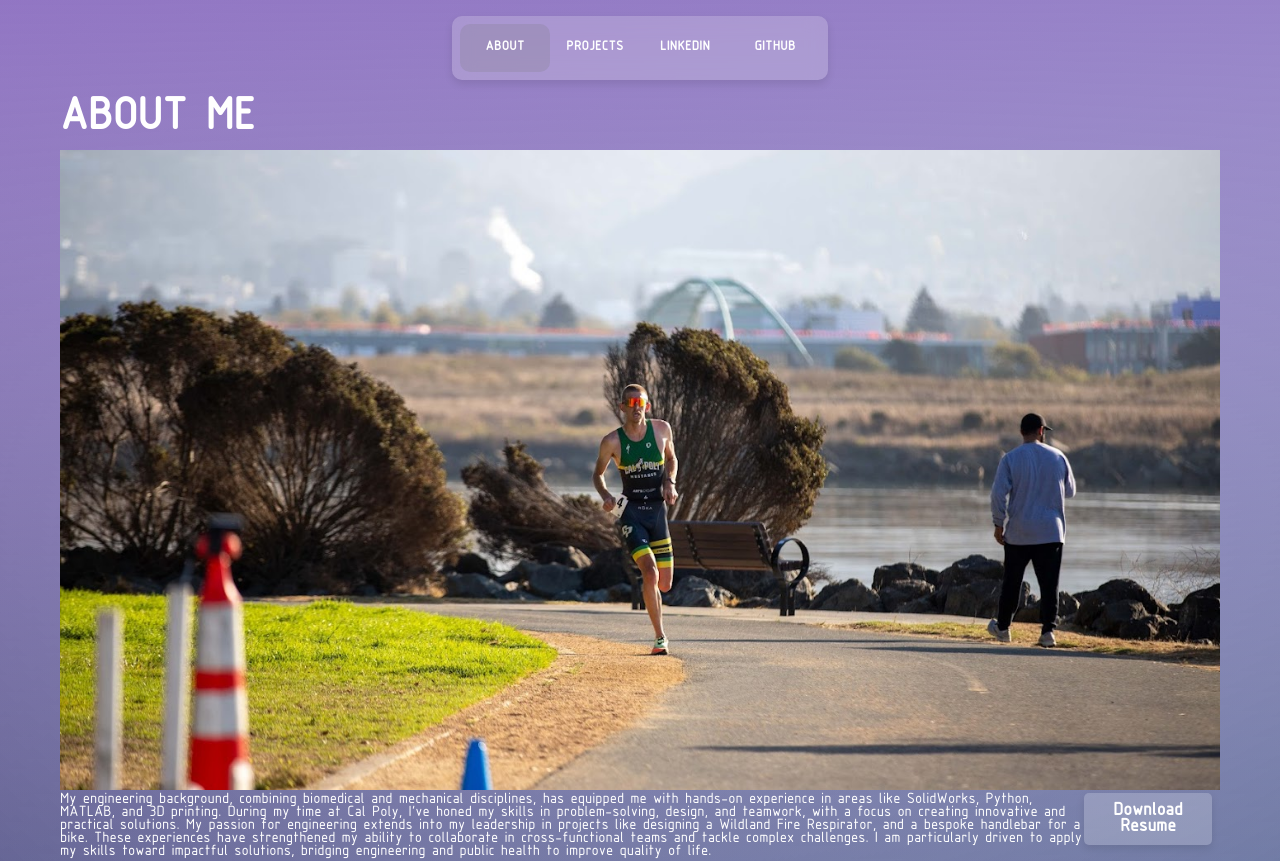
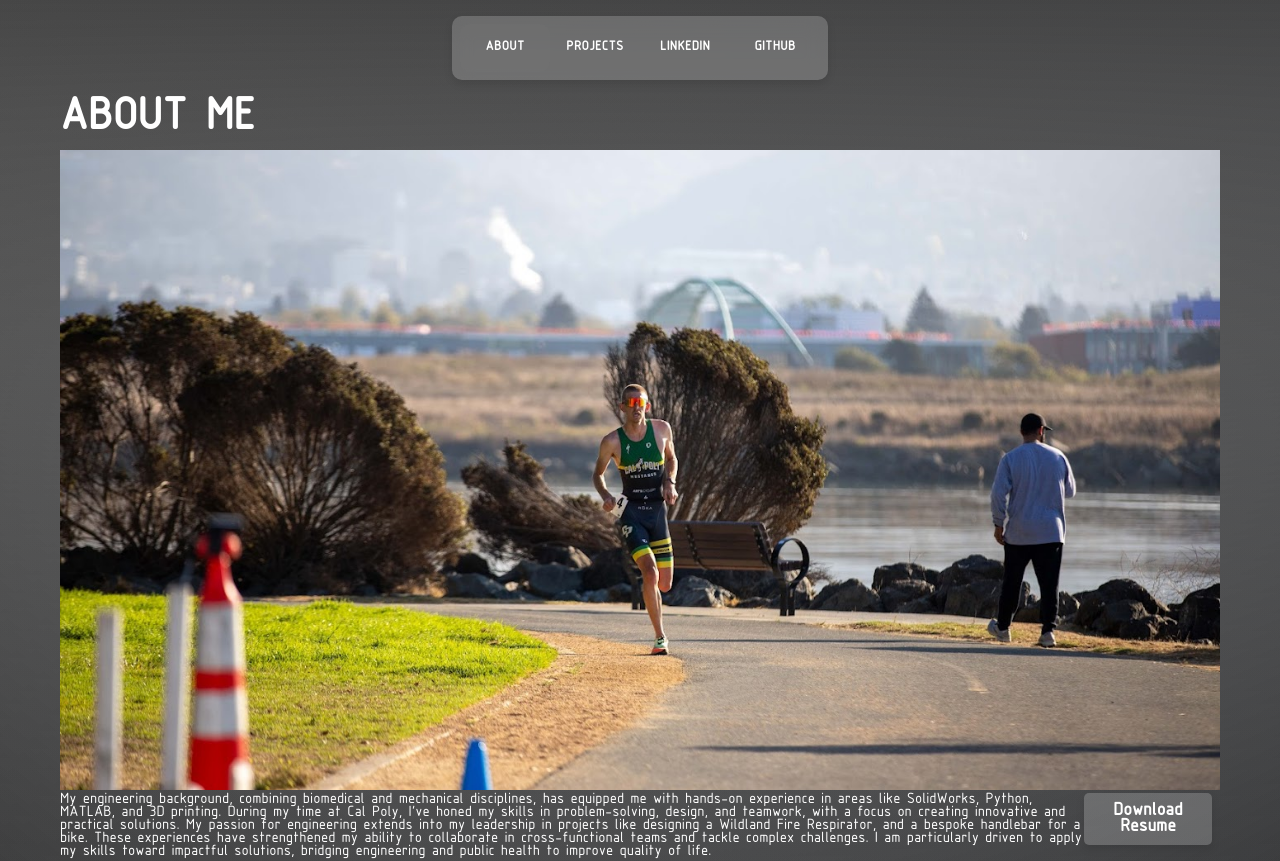
Before and after one commit to Pilon2020/Personal-Website, a React (Create React App) app: page /#/ in a window 1280 px wide. Shown: the top 861 px of the page. Built offline with nearby package versions, Linux system fonts and the light colour scheme.

Commit message:
tweaking CSS

```diff
--- a/src/App.css
+++ b/src/App.css
@@ -19,6 +19,10 @@ button {
   box-shadow: 0 4px 8px rgba(0, 0, 0, 0.1);
   color: white;
   width: 10vw;
+}
+
+a:visited {
+  color: white;
 }
 
 .carousel-container {
@@ -97,11 +101,11 @@ body, .App, .App-header {
 .App {
   display: flex;
   flex-direction: column;
-  min-height: 150vh;
+  min-height: 100vh;
   background:
-    linear-gradient(rgb(136, 106, 184), transparent),
-    linear-gradient(to top left, rgb(67, 90, 121), transparent),
-    linear-gradient(to top right, rgb(41, 41, 82), transparent);
+    linear-gradient(rgb(56, 56, 56), transparent),
+    linear-gradient(to top left, rgb(31, 32, 34), transparent),
+    linear-gradient(to top right, rgb(37, 37, 37), transparent);
   background-blend-mode: screen;
   color: #000; /* Default text color */
 }
--- a/src/pages/Projects.jsx
+++ b/src/pages/Projects.jsx
@@ -30,7 +30,9 @@ export default function Projects() {
       <div>
         <h2 style={{marginBottom: '0px'}}>Projects</h2>
         <p style={{marginTop: '0px'}}>
-          This is the projects I have been working on. Look at figma for design outline for this page.
+          These are the projects I have been working on. Most of these projects are on going as I tend to hop around from
+          project to project, working on each of them and updating them as I think of new ways to improve or expand on what
+          I have already done.
         </p>
       </div>
 
```
